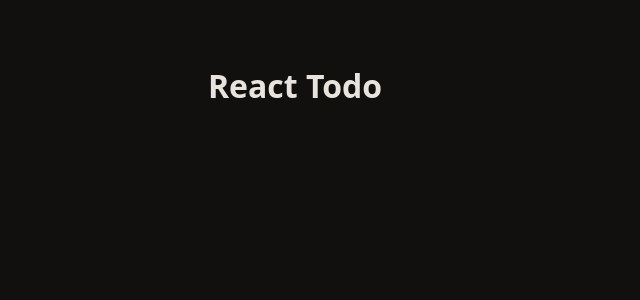
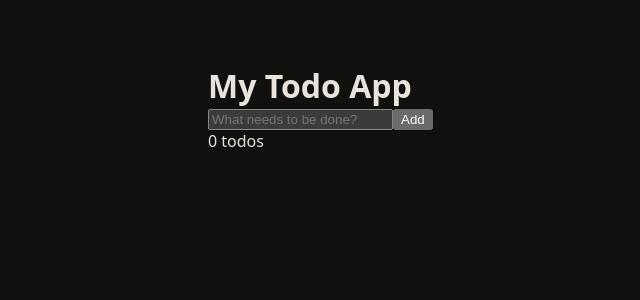
Before and after one commit to chrisgen19/learn-react, a React (Vite) app in the folder react-todo/: page / in a window 1280 px wide. Shown: the top 300 px of the page, without its empty margins (160-800 px from the left). Built offline with nearby package versions, Linux system fonts and the light colour scheme.

Commit message:
feat(react-todo): add TodoForm component and Todo type (#4)
Scaffolds the todo feature: a controlled TodoForm input, the shared Todo
type, and placeholder files for TodoList and TodoItem. App holds the todos
state, not yet wired to the form.

```diff
--- a/react-todo/src/App.tsx
+++ b/react-todo/src/App.tsx
@@ -1,9 +1,29 @@
+import TodoForm from "./components/TodoForm";
+import { useState } from "react";
+import type { Todo } from "./types/todo";
+
 function App() {
+  const [todos, setTodos] = useState<Todo[]>([]);
+
+  function addTodo(title: string) {
+    // create todo here
+
+    const newTodo: Todo = {
+      id: crypto.randomUUID(),
+      title,
+      completed: false,
+    };
+
+    setTodos((currentTodos) => [...currentTodos, newTodo]);
+  }
+
   return (
-    <>
-      <h1>React Todo</h1>
-    </>
-  )
+    <main>
+      <h1>My Todo App</h1>
+      <TodoForm onAddTodo={addTodo} />
+      <p>{todos.length} todos</p>
+    </main>
+  );
 }
 
-export default App
+export default App;
--- /dev/null
+++ b/react-todo/src/components/TodoForm.tsx
@@ -0,0 +1,35 @@
+import { useState, type FormEvent } from "react";
+
+type TodoFormProps = {
+  onAddTodo: (title: string) => void;
+};
+
+function TodoForm({ onAddTodo }: TodoFormProps) {
+  const [title, setTitle] = useState("");
+
+  function handleSubmit(event: FormEvent<HTMLFormElement>) {
+    event.preventDefault();
+
+    if (!title.trim()) {
+      return;
+    }
+
+    onAddTodo(title.trim());
+
+    setTitle("");
+  }
+
+  return (
+    <form onSubmit={handleSubmit}>
+      <input
+        type="text"
+        placeholder="What needs to be done?"
+        value={title}
+        onChange={(event) => setTitle(event.target.value)}
+      />
+      <button type="submit">Add</button>
+    </form>
+  );
+}
+
+export default TodoForm;
--- /dev/null
+++ b/react-todo/src/types/todo.ts
@@ -0,0 +1,5 @@
+export type Todo = {
+  id: string;
+  title: string;
+  completed: boolean;
+};
```
Also changed, not shown: react-todo/src/components/TodoItem.tsx (added), react-todo/src/components/TodoList.tsx (added).
